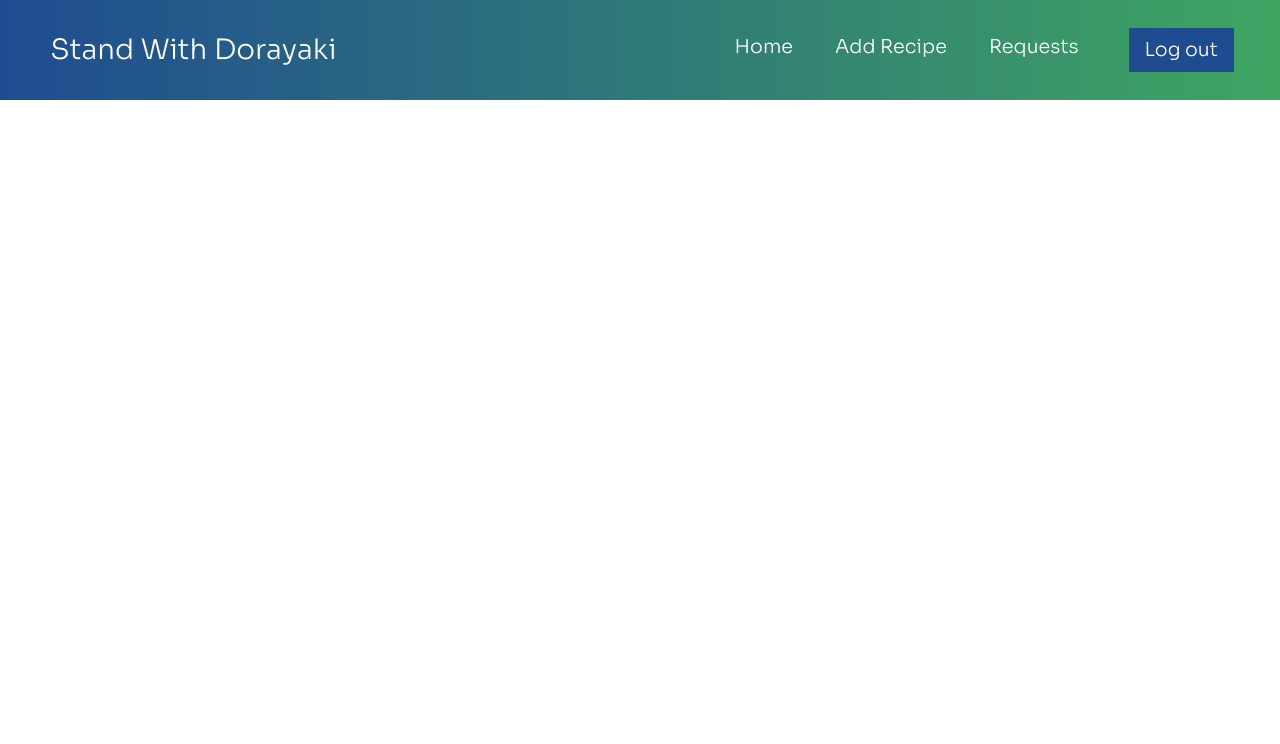
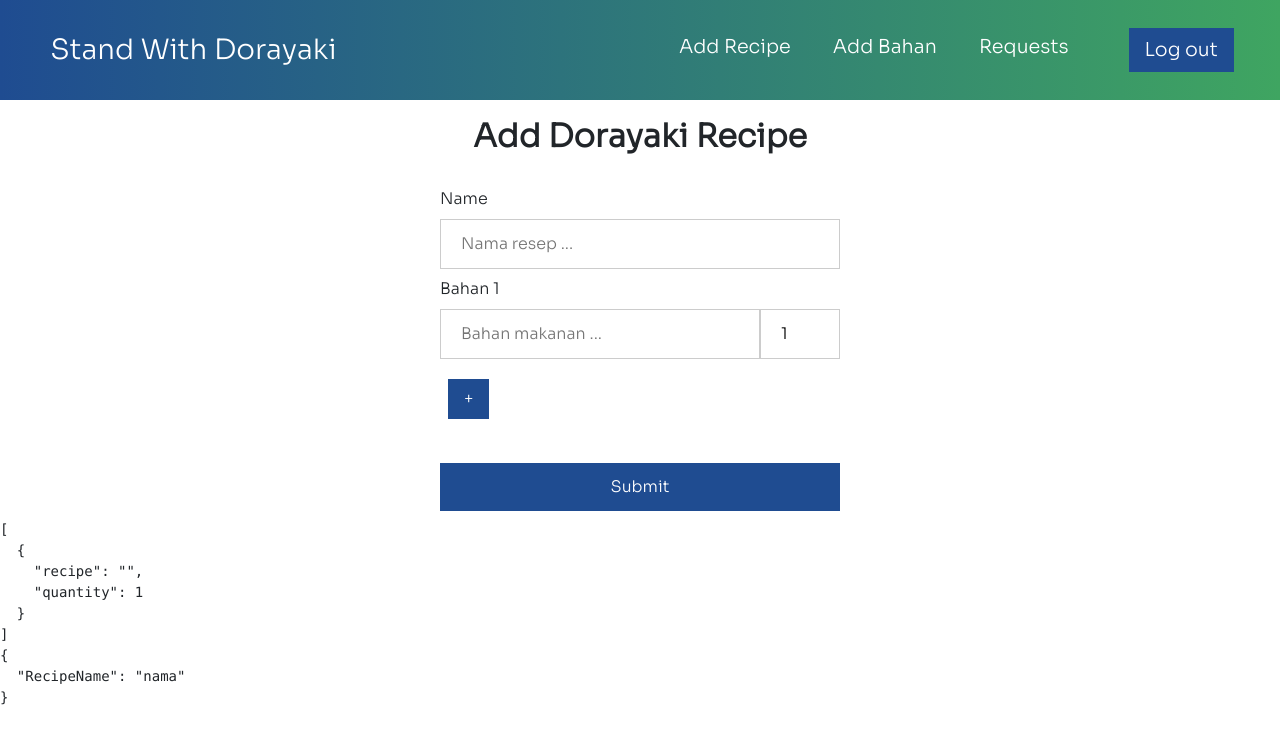
Before and after one commit to mfikrin/Dorayaki-Factory-Client, a React (Create React App) app: page /AddRecipe in a window 1280 px wide. Shown: the top 744 px of the page. Built offline with nearby package versions, Linux system fonts and the light colour scheme; a web font is replaced by a local one.

Commit message:
add addbahan page

```diff
--- a/src/App.js
+++ b/src/App.js
@@ -13,6 +13,8 @@ import Util from './util/Util'
 import { Fragment } from 'react';
 import Edit from './Pages/Edit';
 import Signup from './Pages/Signup'
+import Bahan from './components/Bahan';
+import AddBahan from './components/AddBahan';
 
 
 // Pindahin Navbar nya nanti perpage aja rendernya
@@ -28,7 +30,8 @@ function App() {
 
 
           <Route path='/' exact component={Home} />
-          <Route path='/recipe' component={Recipe} />
+          <Route path='/AddRecipe' component={Recipe} />
+          <Route path='/AddBahan' component={AddBahan} />
           <Route path='/report' exact><Report/></Route>
           <Route path='/detail/:id' component={Detail} />
           <Route path='/edit/:id' component={Edit} />
--- /dev/null
+++ b/src/components/AddBahan.css
@@ -0,0 +1,72 @@
+.container__recipe{
+    position:relative;
+    min-height: 100vh;
+    display: block;
+    overflow: hidden;
+    padding-bottom:100px;
+}
+
+.recipe__title{
+  padding-top: 1%;
+  width:auto;
+  /* margin: 0 auto; */
+  margin-left: auto;
+  margin-right: auto;
+  margin-bottom: 32px;
+  text-align: center;
+  font-size: 32px;
+  font-weight:bolder;
+}
+
+.nameinput{
+    width: 100%;
+    padding: 12px 20px;
+    margin: 8px 0;
+    display: inline-block;
+    border: 1px solid #ccc;
+    box-sizing: border-box;
+}
+
+.textinput{
+    width: 80%;
+    padding: 12px 20px;
+    margin: 8px 0;
+    display: inline-block;
+    border: 1px solid #ccc;
+    box-sizing: border-box;
+}
+
+.rcpinput{
+    width: 20%;
+    padding: 12px 20px;
+    margin: 8px 0;
+    display: inline-block;
+    border: 1px solid #ccc;
+    box-sizing: border-box;
+}
+
+.btn__add{
+    color: white;
+    background-color: rgb(31, 76, 145);
+    border: none;
+    padding: 8px 16px;
+    margin: 12px 8px;
+    text-decoration: none;
+    transition: background-color .5s;
+  }
+
+  .danger{
+    background-color:rgb(170, 48, 43) ;
+  }
+
+  .wider{
+    width: 100%;
+    padding: 12px 20px;
+    margin: 8px 0;
+  }
+
+.adderform{
+    padding-top: 1%;
+    width:400px ;
+    margin: 0 auto;
+}
--- /dev/null
+++ b/src/components/AddBahan.js
@@ -0,0 +1,123 @@
+import React, {useState} from 'react'
+import { Button } from '../components/Button';
+import './AddBahan.css'
+import Auth from '../Auth';
+
+function AddBahan() {
+
+    // const [BahanName, setBahanName] = useState({BahanName : ""})
+
+    const [InputBahan, setInputBahan] = useState(
+
+        [
+            {Bahan: "",
+            quantity: 1}
+        ]
+    );
+
+    // const handleChangeName = e => {
+    //     const { name, value } = e.target;
+    //     setRecipeName({
+    //         [name] : value}
+    //     )
+    //     console.log(name);
+    //     console.log(value);
+    // }
+
+    const handleChange = (e,index) => {
+        const { name, value } = e.target;
+        const list = [...InputBahan];
+        list[index][name] = value;
+        setInputBahan(list)
+        console.log(name);
+        console.log(value);
+    };
+
+    const handleSubmit = async event => {
+        event.preventDefault();
+        alert('Submit');
+        console.log("Submit")
+        console.log(JSON.stringify(InputBahan));
+
+        for (let i in InputBahan){
+            const bahan_name = InputBahan[i].Bahan;
+            const quantity_bahan = InputBahan[i].quantity;
+            var body = {bahan_name,quantity_bahan}
+            try{
+                await fetch("http://localhost:5000/bahan/", {
+                  method: "POST",
+                  headers: { "Content-Type": "application/json","Authorization" :"Bearer "+Auth.getUser().accToken},
+                  body: JSON.stringify(body)
+
+                }).then(response => response.json().then(data => {
+                  if(data.length != 0){
+                    console.log("DATTATA")
+                    console.log(data);
+                  }
+                }));
+            }
+            catch(err){
+                console.error(err.message);
+            }
+        }
+
+
+
+    }
+
+    return (
+
+        <div class="container__recipe">
+            <form onSubmit={handleSubmit}>
+                <div className="adderform">
+                    <h2 className="recipe__title">Add Bahan</h2>
+                    {/* <label>Name</label>
+
+                    <input name = "BahanName" className="nameinput" type="text" placeholder="Nama bahan ... " onChange={e => handleChange(e,1)} autoComplete="off"/> */}
+
+                    {InputBahan.map((item,index) =>{
+                        return(
+                            <div key ={index} className="bahan">
+                                <label>Bahan</label>
+                                <br/>
+                                <input name = "Bahan" className="textinput" type="text" placeholder="Bahan makanan ... " value={item.recipe} onChange = {e => handleChange(e,index)} autoComplete="off"/>
+
+
+
+                                <input name = "quantity" className="rcpinput" type="number" placeholder="Bahan makanan ... " min="1" value={item.quantity} onChange = {e => handleChange(e,index)} autoComplete="off"/>
+                                {/* {
+                                    InputBahan.length - 1 === index && <input type="button" value="+" className="btn__add mrglft" onClick={handleAddInput}/>
+                                }
+                                {
+                                    InputBahan.length !== 1 && <input type="button" value="-" className="btn__add danger mrglft" onClick={() => handleRemoveInput(index)}/>
+                                } */}
+
+
+                            </div>
+                        )
+                        }
+                    )
+                    }
+
+                    <br/>
+                    {/* <label>Image</label> */}
+                    {/* <input className="imginput" type="file" name="addimage" required/> */}
+
+                    <button className="btn__add wider" name="AddVar" type="submit">Submit</button>
+
+                </div>
+
+            <pre>
+                {JSON.stringify(InputBahan,null,2)}
+                <br/>
+
+            </pre>
+        </form>
+
+    </div>
+
+
+    )
+}
+
+export default AddBahan
--- a/src/components/Bahan.js
+++ b/src/components/Bahan.js
@@ -1,12 +1,58 @@
-import React from 'react'
+import React, {useState,useEffect} from 'react'
 import './Bahan.css'
 import CardItem from './CardItem'
 import data from '../data/Bahan.json'
 import Pagination from './Pagination'
 import BahanItem from './BahanItem'
+import Auth from "../Auth"
 // import img from '../img/dorayaki.png'
 
 function Bahan() {
+
+    const [bahan, setBahan] = useState([])
+    const [Datalength, setDatalength] = useState(0)
+
+    useEffect(() =>{
+        fetchBahan();
+
+    },[])
+
+    const fetchBahan = async () => {
+        try {
+            await fetch("http://localhost:5000/bahan",{
+                method: "GET",
+                headers: { "Content-Type": "application/json",
+                "Authorization" :"Bearer "+Auth.getUser().accToken}
+            }).then(response => response.json()
+                .then(data => {
+                    if (data.length != 0){
+                        setBahan(data.values);
+                        setDatalength(data.length)
+                        console.log("DATAA");
+                        console.log(data.values);
+                    }
+                })
+
+            )
+        }
+        catch (err){
+            console.log(err);
+        }
+    }
+
+
+    /*
+
+    CREATE TABLE bahan(
+    bahan_id SERIAL NOT NULL UNIQUE PRIMARY KEY,
+    bahan_name VARCHAR(255) UNIQUE NOT NULL,
+    bahan_qty INTEGER NOT NULL
+    );
+
+    {id, bahan_name, bahan_qty}
+
+    */
+
 
     const json_data = data['Bahan']
     const {
@@ -21,11 +67,11 @@ function Bahan() {
         canPrev
       } = Pagination({
         contentPerPage: 8,
-        count: json_data.length,
+        count: Datalength,
       });
     return (
             <>
-            {/* {console.log(data)} */}
+
 
             <div className="container">
                 {json_data.slice(firstContentIndex,lastContentIndex).map(i => {
@@ -35,8 +81,8 @@ function Bahan() {
                             id = {i.id}
                             src = {i.src}
                             alt = {i.alt}
-                            title = {i.title}
-                            quantity = {i.quantity}
+                            title = {i.bahan_name}
+                            quantity = {i.bahan_qty}
                             />
                         </div>
                     )
--- a/src/components/Navbar/Navbar.css
+++ b/src/components/Navbar/Navbar.css
@@ -36,7 +36,7 @@
 
 .nav-menu {
   display: grid;
-  grid-template-columns: repeat(4, auto);
+  grid-template-columns: repeat(5, auto);
   grid-gap: 10px;
   list-style: none;
   text-align: center;
@@ -90,6 +90,7 @@
 
   .nav-menu.active {
     background: #242222;
+    /* margin-top: 50px; */
     left: 0;
     opacity: 1;
     transition: all 0.5s ease;
@@ -97,6 +98,7 @@
   }
 
   .nav-links {
+    background: #242222;
     text-align: center;
     padding: 2rem;
     width: 100%;
--- a/src/components/Navbar/Navbar.js
+++ b/src/components/Navbar/Navbar.js
@@ -43,15 +43,21 @@ function Navbar() {
 
 
             <ul className={click ? "nav-menu active" : "nav-menu"}>
-                <li className="nav-item">
+                {/* <li className="nav-item">
                   <Link to ="/" className="nav-links" onClick={closeMobileMenu}>
                     Home
+                  </Link>
+                </li> */}
+
+                <li className="nav-item">
+                  <Link to ="/AddRecipe" className="nav-links" onClick={closeMobileMenu}>
+                    Add Recipe
                   </Link>
                 </li>
 
                 <li className="nav-item">
-                  <Link to ="/recipe" className="nav-links" onClick={closeMobileMenu}>
-                    Add Recipe
+                  <Link to ="/AddBahan" className="nav-links" onClick={closeMobileMenu}>
+                    Add Bahan
                   </Link>
                 </li>
 
@@ -61,15 +67,15 @@ function Navbar() {
                   </Link>
                 </li>
 
-                {/* <li>
-                  <Link to='/login' className='nav-links-mobile' onClick={closeMobileMenu}>
-                    Log out
-                  </Link>
-              </li> */}
+                  <li>
+                    <Link to='/login' className='nav-links-mobile' onClick={closeMobileMenu}>
+                      Log out
+                    </Link>
+                </li>
 
             </ul>
 
-            {<Button onClick={()=>Auth.logout()} linkto = "/login" customstyle="flip"> Log out</Button>}
+            {button && <Button onClick={()=>Auth.logout()} linkto = "/login" customstyle="flip"> Log out</Button>}
 
 
 
```
